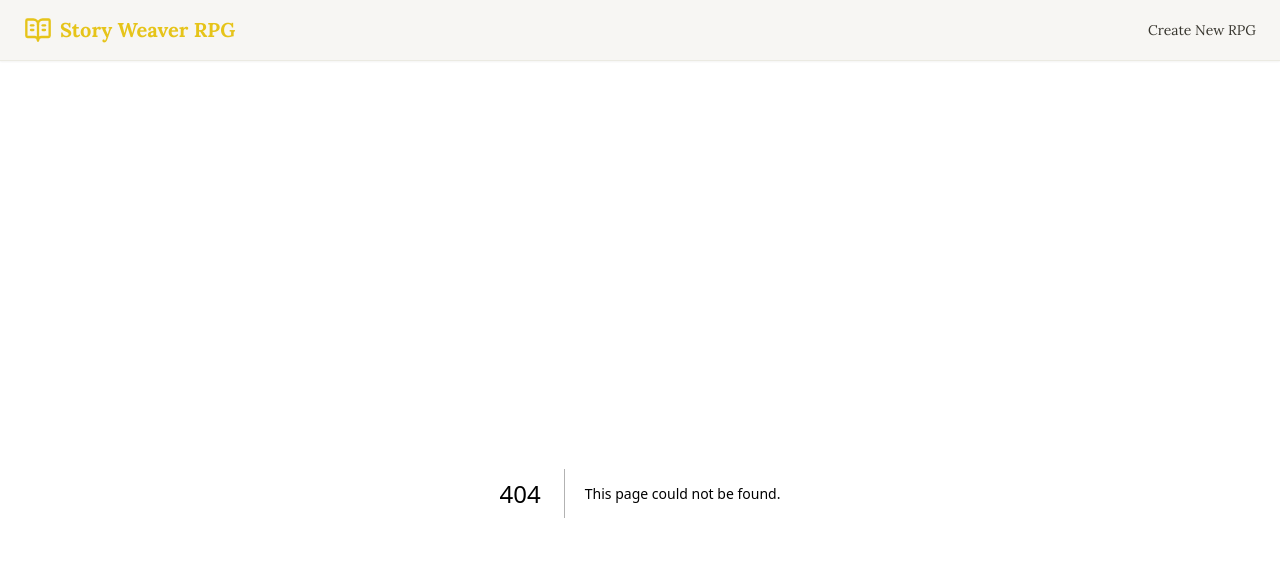
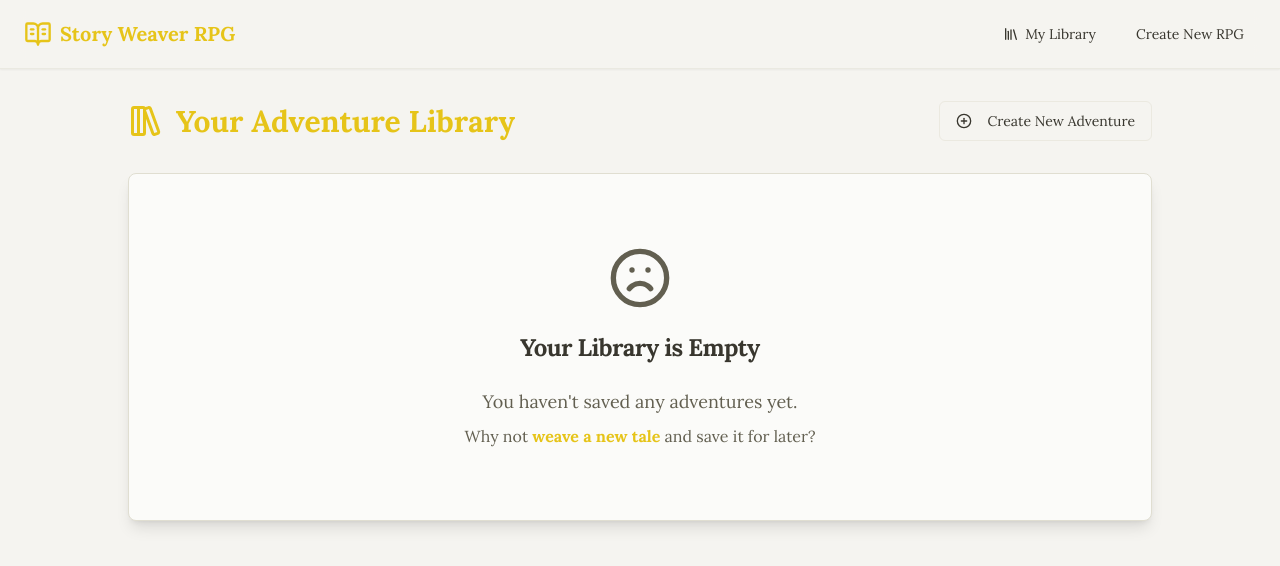
Before and after one commit to Bantarus/story-weaver-rpg, a Next.js app: page /library in a window 1280 px wide. Before the commit this address had no page. Shown: the top 566 px of the page. Built offline with nearby package versions, Linux system fonts and the light colour scheme.

Commit message:
ok let create the ui page Library

```diff
--- /dev/null
+++ b/src/app/library/page.tsx
@@ -0,0 +1,121 @@
+
+"use client";
+
+import { useGame } from '@/context/GameContext';
+import { Button } from '@/components/ui/button';
+import { Card, CardContent, CardDescription, CardFooter, CardHeader, CardTitle } from '@/components/ui/card';
+import { Alert, AlertDescription, AlertTitle } from '@/components/ui/alert';
+import { Play, Trash2, BookOpenText, PlusCircle, Frown, LibraryBig } from 'lucide-react';
+import Link from 'next/link';
+import { useRouter } from 'next/navigation';
+import { useToast } from '@/hooks/use-toast';
+
+export default function LibraryPage() {
+  const { savedAdventures, loadAdventureFromLibrary, deleteAdventureFromLibrary } = useGame();
+  const router = useRouter();
+  const { toast } = useToast();
+
+  const handlePlayAdventure = (adventureId: string) => {
+    if (loadAdventureFromLibrary(adventureId)) {
+      toast({
+        title: "Adventure Loaded!",
+        description: "Get ready to embark on your journey.",
+        className: "bg-primary text-primary-foreground",
+      });
+      router.push('/play');
+    } else {
+      toast({
+        variant: "destructive",
+        title: "Error Loading Adventure",
+        description: "Could not find or load the selected adventure. It might have been deleted.",
+      });
+    }
+  };
+
+  const handleDeleteAdventure = (adventureId: string) => {
+    // In a real app, you might want a confirmation dialog here.
+    // For example, using <AlertDialog> from ShadCN.
+    deleteAdventureFromLibrary(adventureId);
+    toast({
+      title: "Adventure Deleted",
+      description: "The adventure has been removed from your library.",
+    });
+  };
+
+  return (
+    <div className="max-w-5xl mx-auto space-y-8">
+      <div className="flex flex-col sm:flex-row justify-between items-start sm:items-center gap-4">
+        <h2 className="text-3xl font-bold text-primary flex items-center gap-3">
+          <LibraryBig size={36} /> Your Adventure Library
+        </h2>
+        <Link href="/create">
+          <Button variant="outline" className="w-full sm:w-auto">
+            <PlusCircle className="mr-2 h-5 w-5" /> Create New Adventure
+          </Button>
+        </Link>
+      </div>
+
+      {savedAdventures.length === 0 ? (
+        <Card className="text-center py-12 shadow-lg">
+          <CardHeader>
+            <Frown className="h-16 w-16 mx-auto text-muted-foreground mb-4" />
+            <CardTitle className="text-2xl">Your Library is Empty</CardTitle>
+          </CardHeader>
+          <CardContent>
+            <CardDescription className="text-lg">
+              You haven&apos;t saved any adventures yet.
+            </CardDescription>
+            <p className="mt-2 text-muted-foreground">
+              Why not{" "}
+              <Link href="/create" className="font-semibold text-primary hover:underline">
+                weave a new tale
+              </Link>{" "}
+              and save it for later?
+            </p>
+          </CardContent>
+        </Card>
+      ) : (
+        <div className="grid grid-cols-1 md:grid-cols-2 lg:grid-cols-3 gap-6">
+          {savedAdventures.map((adventure) => (
+            <Card key={adventure.id} className="shadow-lg flex flex-col hover:shadow-xl transition-shadow duration-200">
+              <CardHeader>
+                <CardTitle className="line-clamp-2">{adventure.adventureName || adventure.title || "Untitled Adventure"}</CardTitle>
+                <CardDescription className="text-xs text-muted-foreground">
+                  ID: {adventure.id?.substring(0,8)}...
+                </CardDescription>
+              </CardHeader>
+              <CardContent className="flex-grow">
+                 <p className="text-sm text-muted-foreground line-clamp-4 h-[80px] overflow-hidden">
+                    {adventure.scenes && adventure.startSceneId && adventure.scenes[adventure.startSceneId]
+                      ? adventure.scenes[adventure.startSceneId].text
+                      : "No preview available."}
+                 </p>
+              </CardContent>
+              <CardFooter className="flex justify-end gap-2 border-t pt-4 mt-auto">
+                <Button
+                  variant="ghost"
+                  size="sm"
+                  onClick={() => handleDeleteAdventure(adventure.id!)} // adventure.id is guaranteed by saveToLibrary
+                  disabled={!adventure.id}
+                  aria-label={`Delete ${adventure.adventureName || "adventure"}`}
+                  className="text-destructive hover:bg-destructive/10 hover:text-destructive"
+                >
+                  <Trash2 className="mr-1.5" size={16} /> Delete
+                </Button>
+                <Button
+                  size="sm"
+                  onClick={() => handlePlayAdventure(adventure.id!)} // adventure.id is guaranteed by saveToLibrary
+                  disabled={!adventure.id}
+                  aria-label={`Play ${adventure.adventureName || "adventure"}`}
+                  className="bg-primary hover:bg-primary/90"
+                >
+                  <Play className="mr-1.5" size={16} /> Play
+                </Button>
+              </CardFooter>
+            </Card>
+          ))}
+        </div>
+      )}
+    </div>
+  );
+}
--- a/src/components/Header.tsx
+++ b/src/components/Header.tsx
@@ -1,19 +1,20 @@
 
-"use client"; // Add "use client" if using hooks like useGame
+"use client";
 
 import Link from 'next/link';
-import { BookOpenText } from 'lucide-react';
-import { useGame } from '@/context/GameContext'; // Import useGame hook
+import { BookOpenText, Library } from 'lucide-react';
+import { useGame } from '@/context/GameContext';
 import { useRouter } from 'next/navigation';
+import { Button } from '@/components/ui/button'; // For consistent styling if needed
 
 export function Header() {
   const { resetFullGame } = useGame();
   const router = useRouter();
 
   const handleCreateNewRPG = (e: React.MouseEvent<HTMLAnchorElement>) => {
-    e.preventDefault(); // Prevent default link behavior
-    resetFullGame();    // Clear all game state
-    router.push('/create'); // Navigate to create page
+    e.preventDefault();
+    resetFullGame();
+    router.push('/create');
   };
 
   return (
@@ -23,15 +24,20 @@ export function Header() {
           <BookOpenText size={28} />
           <span>Story Weaver RPG</span>
         </Link>
-        <nav className="flex items-center gap-4">
+        <nav className="flex items-center gap-2 sm:gap-4">
+          <Link
+            href="/library"
+            className="text-sm font-medium text-foreground hover:text-primary transition-colors px-3 py-2 rounded-md hover:bg-muted/50 flex items-center gap-1.5"
+          >
+            <Library size={16} /> My Library
+          </Link>
           <Link
             href="/create"
             onClick={handleCreateNewRPG}
-            className="text-sm font-medium text-foreground hover:text-primary transition-colors"
+            className="text-sm font-medium text-foreground hover:text-primary transition-colors px-3 py-2 rounded-md hover:bg-muted/50"
           >
             Create New RPG
           </Link>
-          {/* Add other navigation links if needed */}
         </nav>
       </div>
     </header>
```
